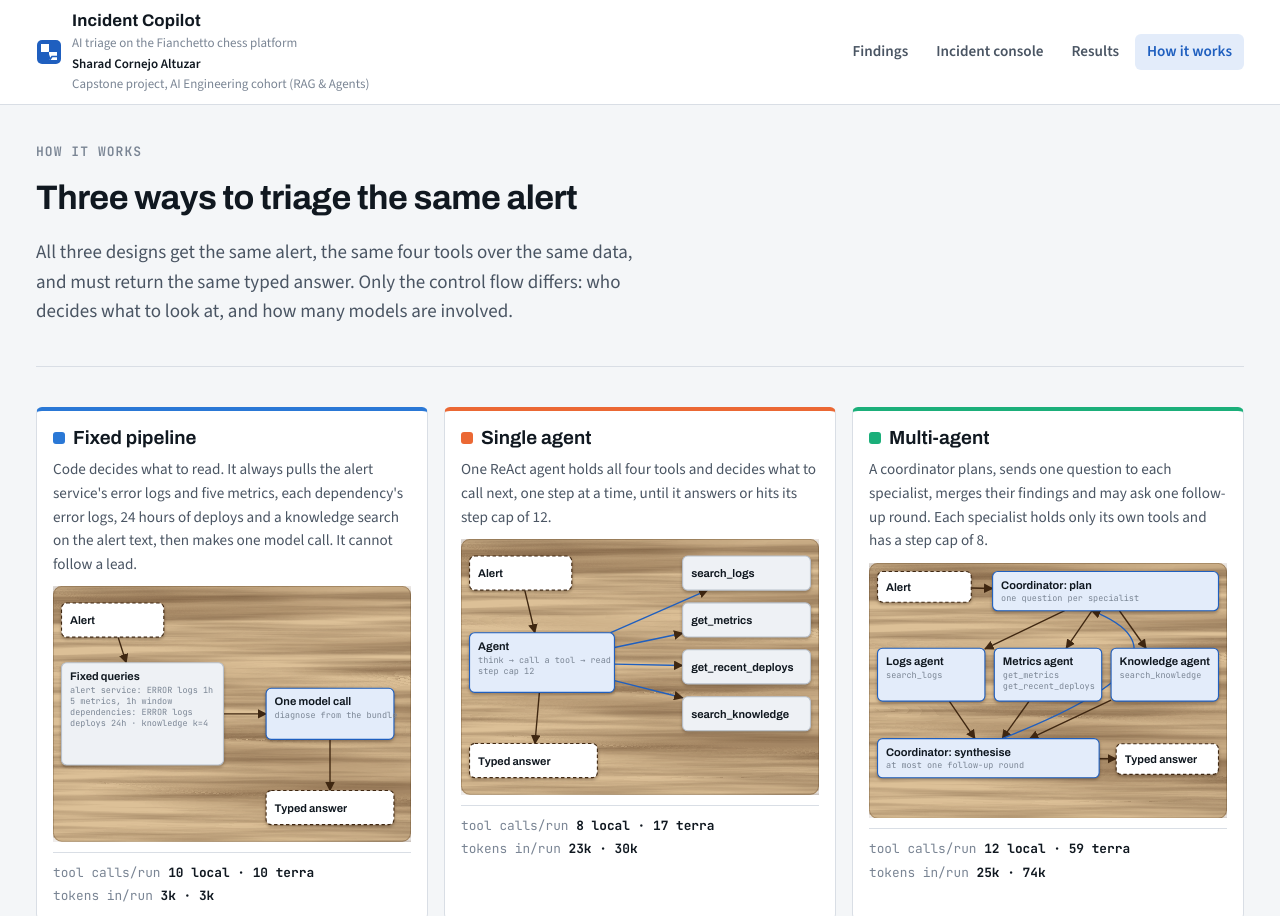
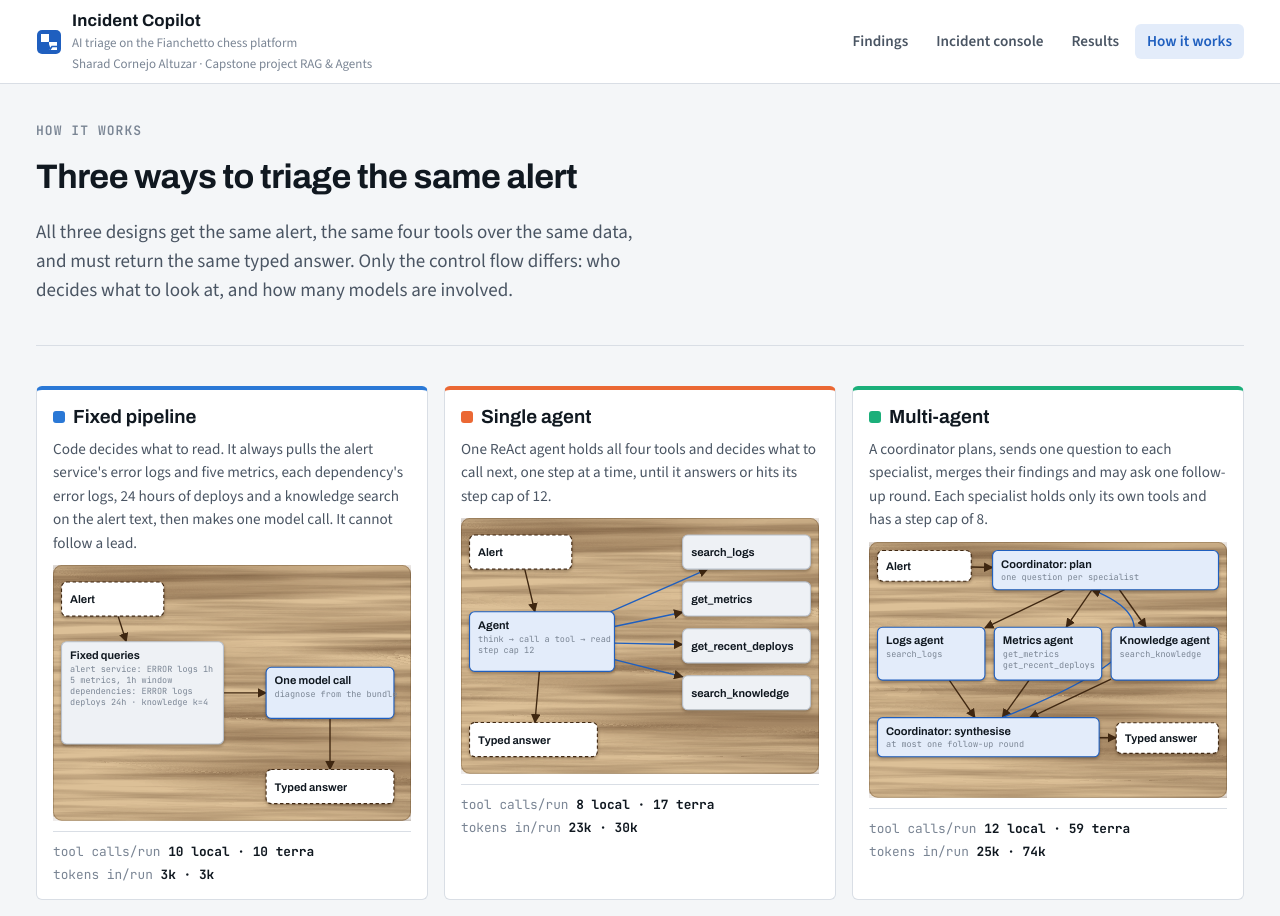
Before and after one commit to krolth/incident-copilot, a plain HTML site: page site/method.html in a window 1280 px wide. Shown: the top 916 px of the page. Drawn offline with nearby package versions, Linux system fonts and the light colour scheme.

Commit message:
Site: one-line author credit in the header
Co-Authored-By: Claude Opus 5.5 <noreply@anthropic.com>

```diff
--- a/site/assets/app.js
+++ b/site/assets/app.js
@@ -67,7 +67,7 @@
       <path d="M5 19.5h5l2-4 2 6 2-3h5" stroke="var(--accent)" stroke-width="1.6" fill="none" transform="translate(0 -1)"/></svg>`;
     const header = el("header", { class: "topbar" },
       el("div", { class: "topbar-inner" },
-        el("a", { class: "brand", href: "index.html", html: mark + `<span><span class="brand-name">Incident Copilot</span><br><span class="brand-sub">AI triage on the Fianchetto chess platform</span><br><span class="brand-by">Sharad Cornejo Altuzar</span><br><span class="brand-sub">Capstone project, AI Engineering cohort (RAG &amp; Agents)</span></span>` }),
+        el("a", { class: "brand", href: "index.html", html: mark + `<span><span class="brand-name">Incident Copilot</span><br><span class="brand-sub">AI triage on the Fianchetto chess platform</span><br><span class="brand-sub">Sharad Cornejo Altuzar · Capstone project RAG &amp; Agents</span></span>` }),
         el("nav", { class: "nav", "aria-label": "Pages" },
           PAGES.map(([href, label]) => el("a", { href, "aria-current": href === current ? "page" : null, text: label })))));
     document.body.prepend(header);
--- a/site/assets/style.css
+++ b/site/assets/style.css
@@ -168,7 +168,6 @@ body::before {
 .brand-mark { width: 26px; height: 26px; flex: none; }
 .brand-name { font-family: var(--font-display); font-weight: 700; font-stretch: 90%; font-size: 1.05rem; letter-spacing: 0.01em; }
 .brand-sub { color: var(--ink-3); font-size: var(--step--1); }
-.brand-by { color: var(--ink); font-size: var(--step--1); font-weight: 600; }
 .brand > span { line-height: 1.3; }
 .nav { display: flex; gap: 4px; flex-wrap: wrap; margin-left: auto; }
 .nav a {
```
